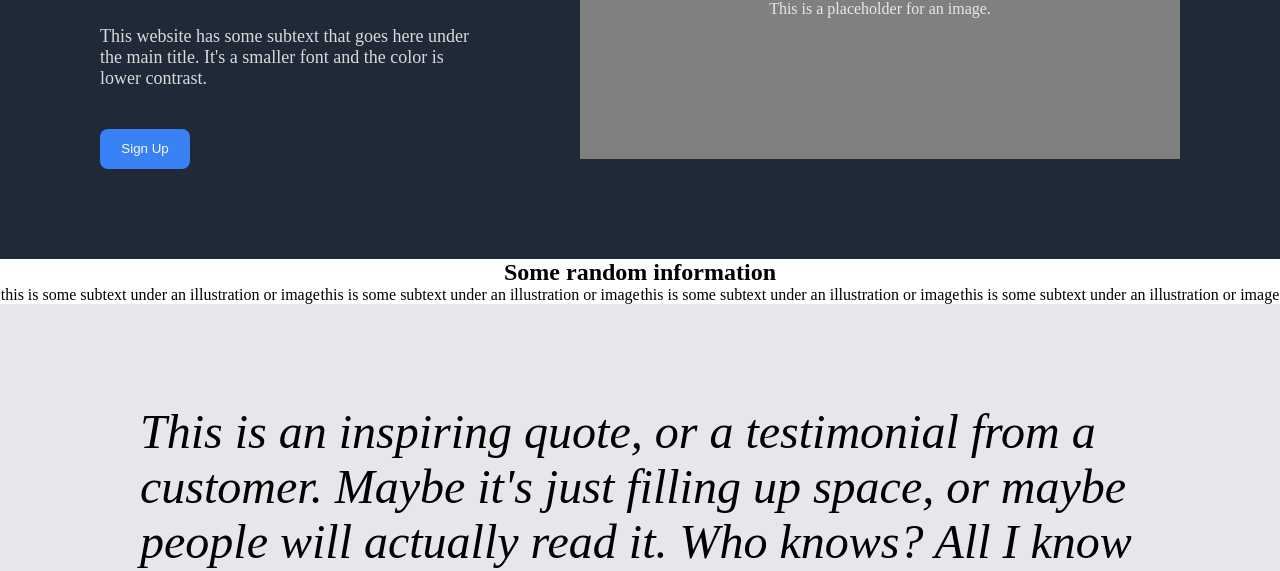
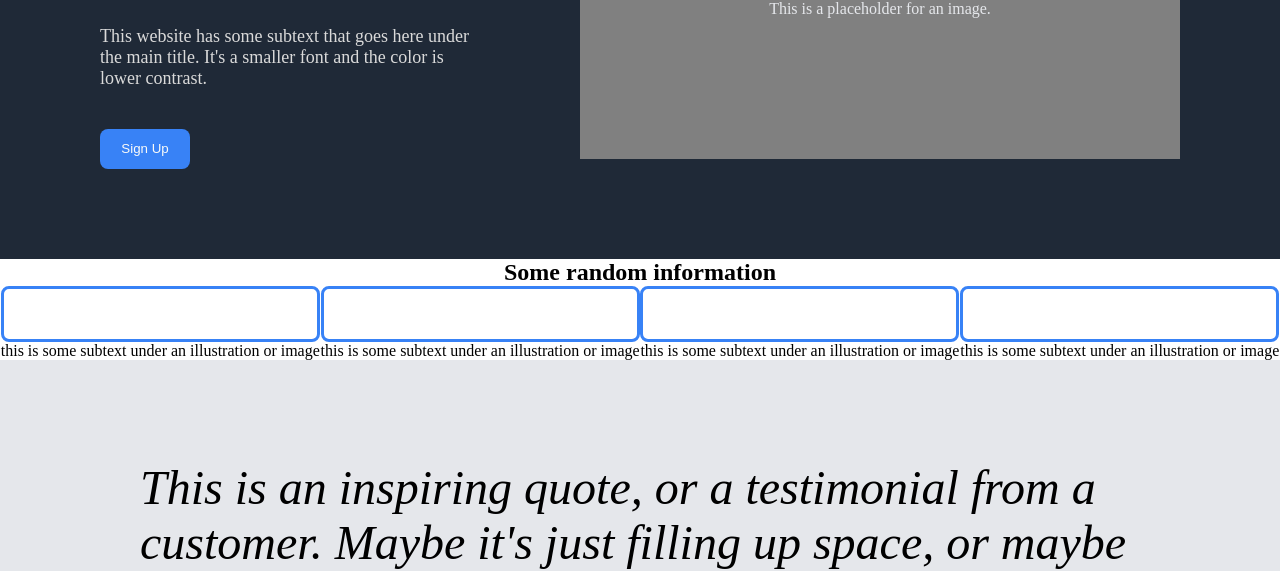
Before and after one commit to lcomeau01/htmlProjects, a plain HTML site: page odin-launchPage/index.html in a window 1280 px wide. Shown: the part 241-812 px from the top of the page. Drawn offline with Linux system fonts and the light colour scheme.

Commit message:
adding squares

```diff
--- a/odin-launchPage/styles.css
+++ b/odin-launchPage/styles.css
@@ -229,6 +229,16 @@
   justify-content: space-evenly;
 }
 
+.section2 .section2-2 .square {
+  min-width: 50px;
+  min-height: 50px;
+  border: #3882f6;
+  border-style: solid;
+  border-radius: 8px;
+  border-width: 3px;
+}
+
+
 /* section3 */
 .section3
 {
```
